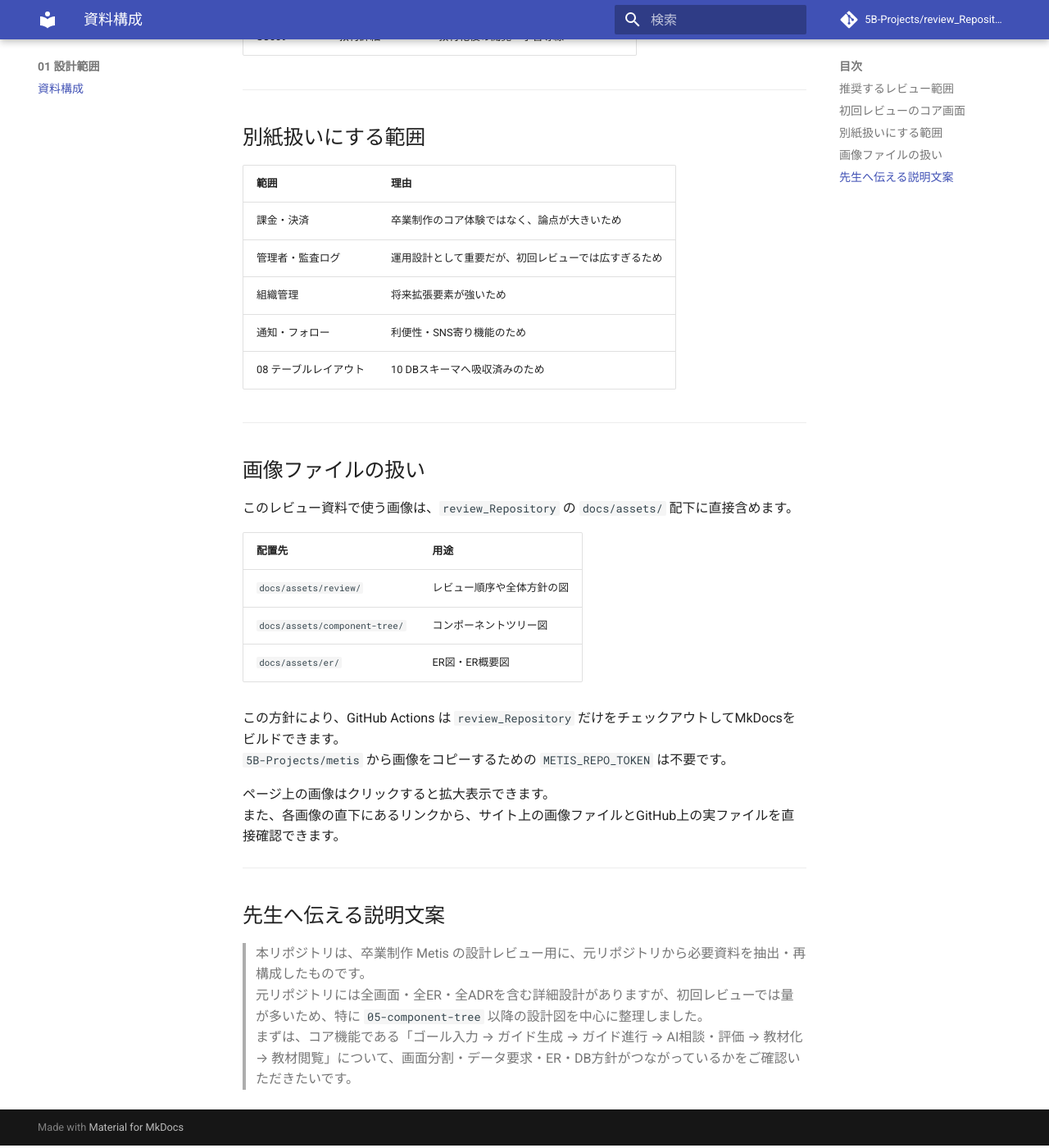
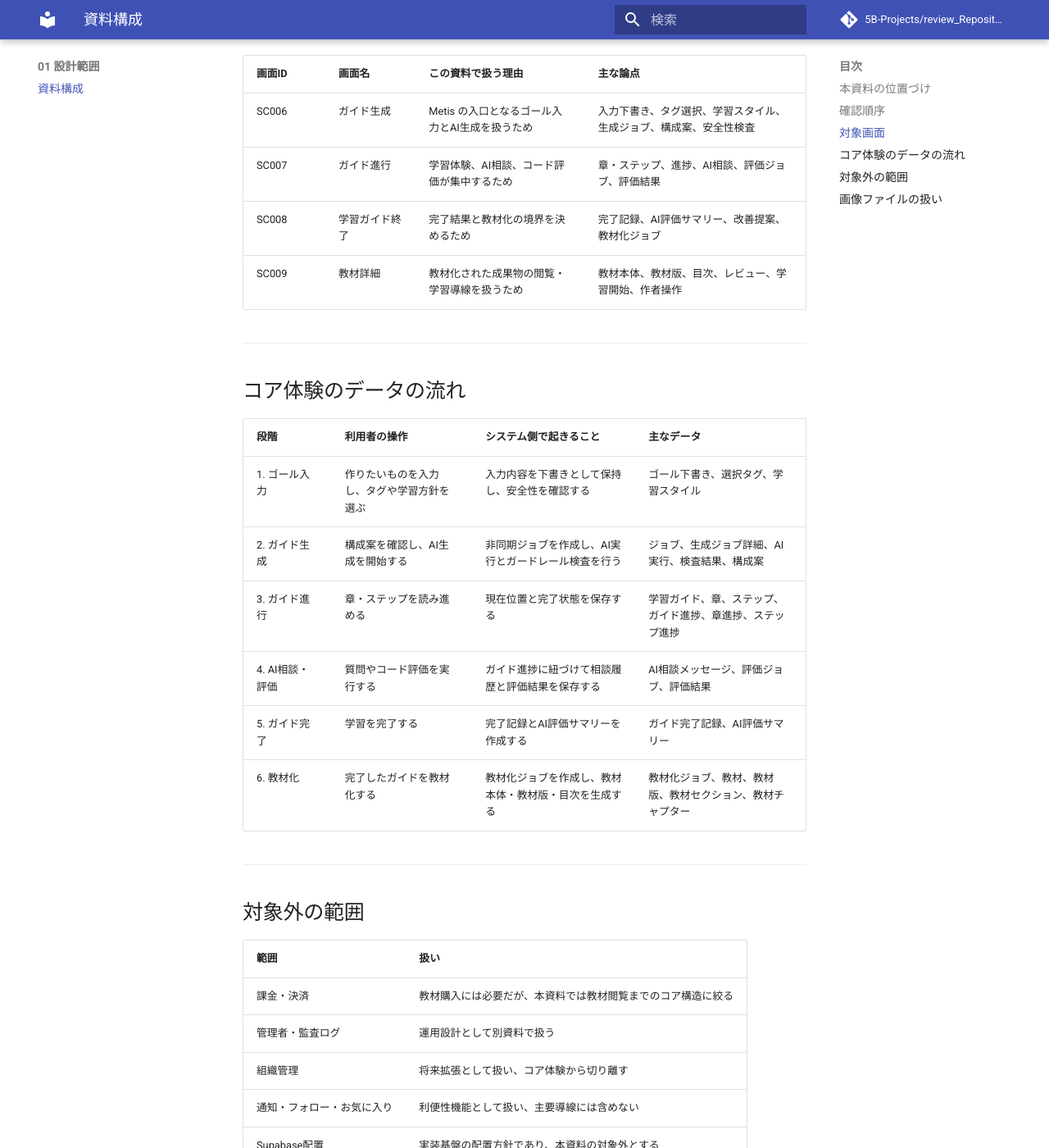
Before and after one commit to 5B-Projects/review_Repository, an MkDocs documentation site: the page built from docs/review-scope.md, in a window 1280 px wide and 1400 px high, scrolled down 1277 px. Shown: the whole window at 82% size. Built offline with MkDocs 1.6.1 and Material for MkDocs 9.7.7, drawn with Linux system fonts in a browser that asks for light colours; comment, search, counter and statistics services are not loaded; some of the changed text lies outside the part shown.

Commit message:
Rewrite scope page as final design scope document

```diff
--- a/docs/review-scope.md
+++ b/docs/review-scope.md
@@ -1,67 +1,79 @@
-# レビュー用構成
+# 設計範囲
 
-## 推奨するレビュー範囲
+## 本資料の位置づけ
 
-初回レビューでは、全設計を一度に見せるのではなく、以下の順に確認します。
+本資料は、Metis のコア体験について、画面設計とデータ設計の対応関係を整理したものです。
+対象は、利用者が学習ゴールを入力し、AIが学習ガイドを生成し、そのガイドを進め、完了後に教材化するまでの一連の流れです。
 
-[![初回レビューの確認順](../assets/review/core-review-flow.svg)](../assets/review/core-review-flow.svg)
+実装基盤や詳細なDBスキーマではなく、以下の3点を中心に扱います。
+
+1. 画面をどのまとまりで部品化するか。
+2. 画面ごとにどのデータを表示・入力・保存するか。
+3. そのデータを支えるテーブル構造が成立しているか。
+
+---
+
+## 確認順序
+
+[![Metis コア設計資料の構成](../assets/review/core-review-flow.svg)](../assets/review/core-review-flow.svg)
 
 画像ファイル: [サイトで開く](../assets/review/core-review-flow.svg) / [GitHubで確認](https://github.com/5B-Projects/review_Repository/blob/main/docs/assets/review/core-review-flow.svg)
 
-| 順番 | 資料 | 見ること |
-|---|---|---|
-| 1 | 05 コンポーネントツリー図 | 画面をどの粒度で部品化するか |
-| 2 | 06 画面データ要求 | 画面ごとの表示・入力・保存・更新契機 |
-| 3 | 07 ER図 | 画面データ要求を支えるテーブルと関係 |
-| 4 | 09 Supabase配置 | DB、Storage、Auth、Edge Functionsの分担 |
-| 5 | 10 DBスキーマ設計 | 実装時のテーブル、制約、RLS方針 |
+| 順番 | 資料 | 内容 | 次の資料とのつながり |
+|---|---|---|---|
+| 1 | 05 コンポーネントツリー図 | 画面をReactコンポーネントとしてどの単位に分けるか | コンポーネントごとに必要な表示・入力データを洗い出す |
+| 2 | 06 画面データ要求 | 画面で表示する値、利用者が入力する値、保存・更新する値を整理する | 保存・更新される値をER図のエンティティへ対応させる |
+| 3 | 07 ER図 | 画面データ要求を支えるテーブル、PK/FK、リレーションを整理する | コア体験のデータ正本を確認する |
 
 ---
 
-## 初回レビューのコア画面
+## 対象画面
 
-| 画面ID | 画面名 | 理由 |
-|---|---|---|
-| SC002 | ホーム | 新規学習開始・学習再開の入口 |
-| SC006 | ガイド生成 | Metis の中核であるゴール入力とAI生成 |
-| SC007 | ガイド進行 | 学習体験とAI相談の中心 |
-| SC008 | 学習ガイド終了 | 完了・評価・教材化の入口 |
-| SC009 | 教材詳細 | 教材化後の閲覧・学習導線 |
+| 画面ID | 画面名 | この資料で扱う理由 | 主な論点 |
+|---|---|---|---|
+| SC006 | ガイド生成 | Metis の入口となるゴール入力とAI生成を扱うため | 入力下書き、タグ選択、学習スタイル、生成ジョブ、構成案、安全性検査 |
+| SC007 | ガイド進行 | 学習体験、AI相談、コード評価が集中するため | 章・ステップ、進捗、AI相談、評価ジョブ、評価結果 |
+| SC008 | 学習ガイド終了 | 完了結果と教材化の境界を決めるため | 完了記録、AI評価サマリー、改善提案、教材化ジョブ |
+| SC009 | 教材詳細 | 教材化された成果物の閲覧・学習導線を扱うため | 教材本体、教材版、目次、レビュー、学習開始、作者操作 |
 
 ---
 
-## 別紙扱いにする範囲
+## コア体験のデータの流れ
 
-| 範囲 | 理由 |
+| 段階 | 利用者の操作 | システム側で起きること | 主なデータ |
+|---|---|---|---|
+| 1. ゴール入力 | 作りたいものを入力し、タグや学習方針を選ぶ | 入力内容を下書きとして保持し、安全性を確認する | ゴール下書き、選択タグ、学習スタイル |
+| 2. ガイド生成 | 構成案を確認し、AI生成を開始する | 非同期ジョブを作成し、AI実行とガードレール検査を行う | ジョブ、生成ジョブ詳細、AI実行、検査結果、構成案 |
+| 3. ガイド進行 | 章・ステップを読み進める | 現在位置と完了状態を保存する | 学習ガイド、章、ステップ、ガイド進捗、章進捗、ステップ進捗 |
+| 4. AI相談・評価 | 質問やコード評価を実行する | ガイド進捗に紐づけて相談履歴と評価結果を保存する | AI相談メッセージ、評価ジョブ、評価結果 |
+| 5. ガイド完了 | 学習を完了する | 完了記録とAI評価サマリーを作成する | ガイド完了記録、AI評価サマリー |
+| 6. 教材化 | 完了したガイドを教材化する | 教材化ジョブを作成し、教材本体・教材版・目次を生成する | 教材化ジョブ、教材、教材版、教材セクション、教材チャプター |
+
+---
+
+## 対象外の範囲
+
+| 範囲 | 扱い |
 |---|---|
-| 課金・決済 | 卒業制作のコア体験ではなく、論点が大きいため |
-| 管理者・監査ログ | 運用設計として重要だが、初回レビューでは広すぎるため |
-| 組織管理 | 将来拡張要素が強いため |
-| 通知・フォロー | 利便性・SNS寄り機能のため |
-| 08 テーブルレイアウト | 10 DBスキーマへ吸収済みのため |
+| 課金・決済 | 教材購入には必要だが、本資料では教材閲覧までのコア構造に絞る |
+| 管理者・監査ログ | 運用設計として別資料で扱う |
+| 組織管理 | 将来拡張として扱い、コア体験から切り離す |
+| 通知・フォロー・お気に入り | 利便性機能として扱い、主要導線には含めない |
+| Supabase配置 | 実装基盤の配置方針であり、本資料の対象外とする |
+| DBスキーマ詳細 | 物理スキーマ、RLS、制約の詳細は本資料では扱わない |
 
 ---
 
 ## 画像ファイルの扱い
 
-このレビュー資料で使う画像は、`review_Repository` の `docs/assets/` 配下に直接含めます。
+画像は `review_Repository` の `docs/assets/` 配下に配置します。
 
 | 配置先 | 用途 |
 |---|---|
-| `docs/assets/review/` | レビュー順序や全体方針の図 |
-| `docs/assets/component-tree/` | コンポーネントツリー図 |
-| `docs/assets/er/` | ER図・ER概要図 |
+| `docs/assets/review/` | 資料構成や全体方針の図 |
+| `docs/assets/component-tree/` | 説明用に整理したコンポーネントツリー図 |
+| `docs/assets/er/` | 説明用に整理したER図・ER概要図 |
+| `docs/assets/metis/` | `metis` リポジトリで実際に使用している画像 |
 
-この方針により、GitHub Actions は `review_Repository` だけをチェックアウトしてMkDocsをビルドできます。
-`5B-Projects/metis` から画像をコピーするための `METIS_REPO_TOKEN` は不要です。
-
-ページ上の画像はクリックすると拡大表示できます。
-また、各画像の直下にあるリンクから、サイト上の画像ファイルとGitHub上の実ファイルを直接確認できます。
-
----
-
-## 先生へ伝える説明文案
-
-> 本リポジトリは、卒業制作 Metis の設計レビュー用に、元リポジトリから必要資料を抽出・再構成したものです。
-> 元リポジトリには全画面・全ER・全ADRを含む詳細設計がありますが、初回レビューでは量が多いため、特に `05-component-tree` 以降の設計図を中心に整理しました。
-> まずは、コア機能である「ゴール入力 → ガイド生成 → ガイド進行 → AI相談・評価 → 教材化 → 教材閲覧」について、画面分割・データ要求・ER・DB方針がつながっているかをご確認いただきたいです。
+ページ上の画像はクリックで拡大表示できます。
+各画像の直下に、サイト上の画像ファイルとGitHub上の実ファイルへのリンクを置いています。
```
